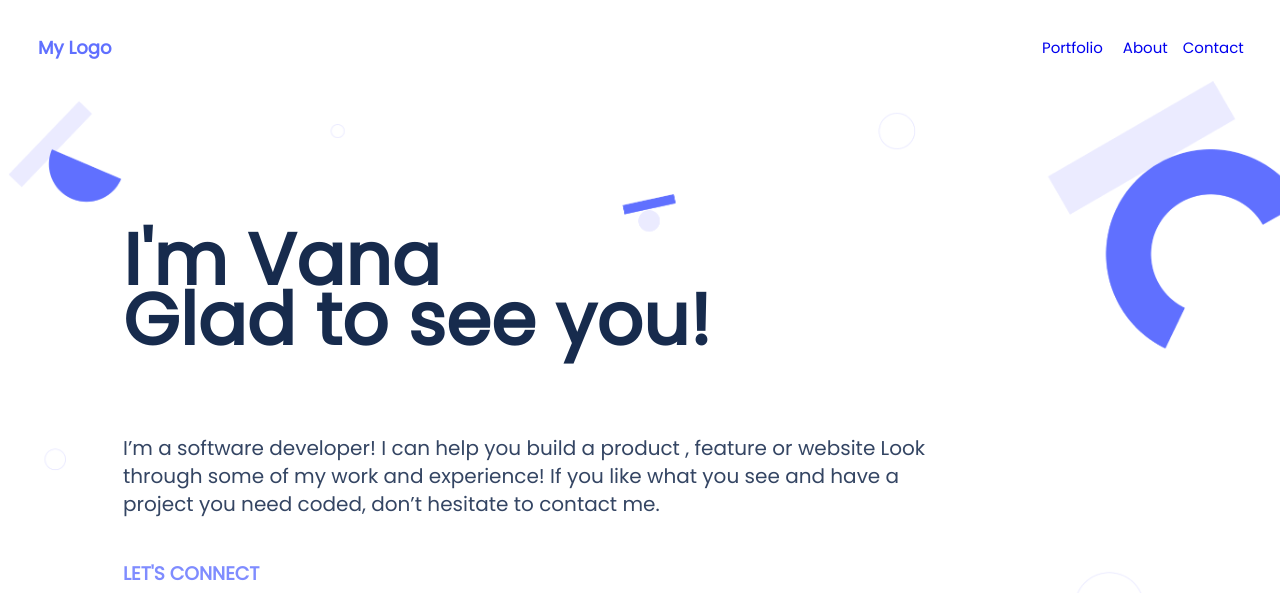
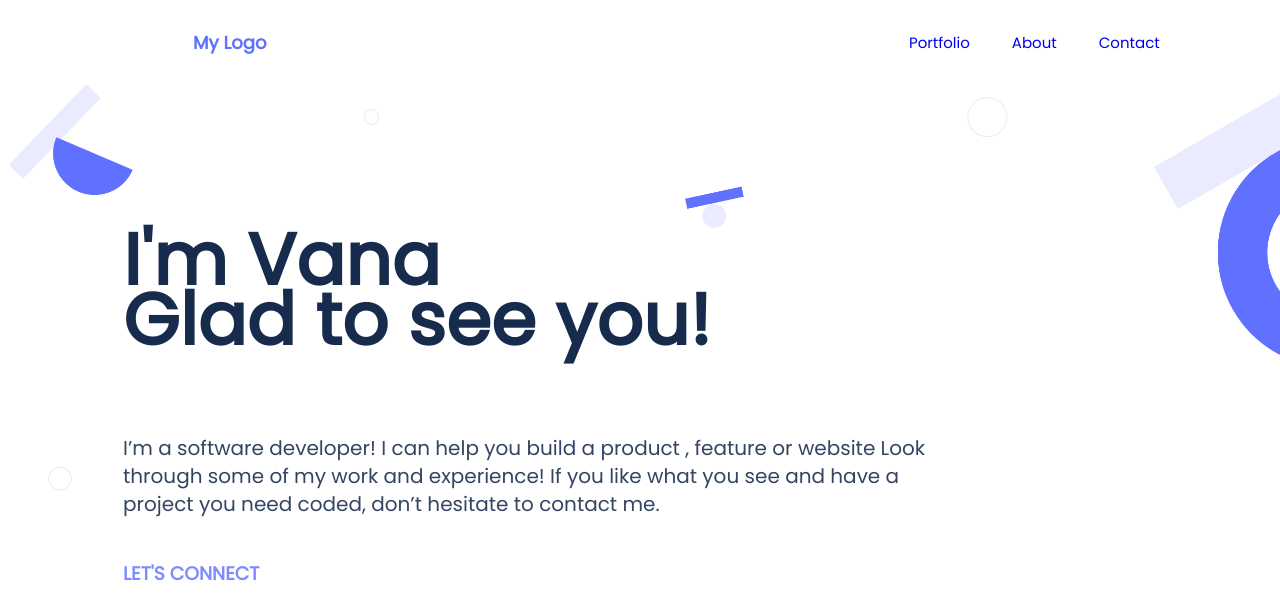
Before and after one commit to VSeray/Portfolio, a website: page index.html in a window 1280 px wide. Shown: the top 593 px of the page. Drawn offline with Linux system fonts and the light colour scheme.

Commit message:
Fixed headline background
Updated index.html and style.css

```diff
--- a/style.css
+++ b/style.css
@@ -563,6 +563,17 @@ a.btn-see-resume:active {
 @media only screen and (min-width: 992px) {
   .desk-menu {
     display: flex;
+    padding-left: 10px;
+  }
+
+  .head-wrapper {
+    height: 50px;
+    margin-left: 155px;
+    margin-right: 155px;
+  }
+
+  .nav-bar {
+    padding-top: 25px;
   }
 
   .desktop-menu {
@@ -581,9 +592,11 @@ a.btn-see-resume:active {
     font-style: normal;
     font-family: 'Poppins', sans-serif;
     line-height: 20px;
-    padding-left: 10px;
-    padding-right: 5px;
+    padding-left: 12px;
+    padding-right: 10px;
+    margin: 0px 10px;
     color: #344563;
+
   }
 
   .first-menu {
@@ -593,6 +606,8 @@ a.btn-see-resume:active {
     font-family: 'Poppins', sans-serif;
     line-height: 20px;
     padding-right: 10px;
+    padding-left: 12px;
+    margin: 0px 10px;
     color: #344563;
   }
 
@@ -613,8 +628,8 @@ a.btn-see-resume:active {
     background-position: center;
     background-repeat: no-repeat;
     background-image: url("assets/Header_desktop.png");
-    width: 1307.4px;
-    height: 721.46px;
+    width: 1440px;
+    height: 750.46px;
     left: 34.6px;
     top: 119px;
   }
```
Also changed, not shown: index.html (+0 -2 lines).
